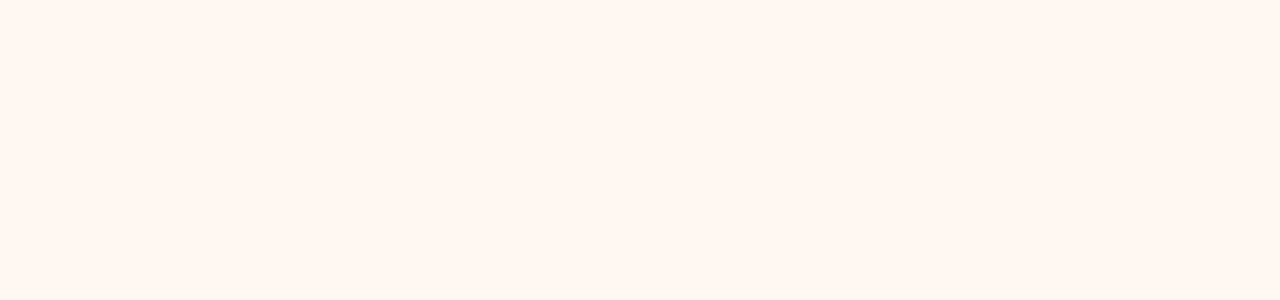
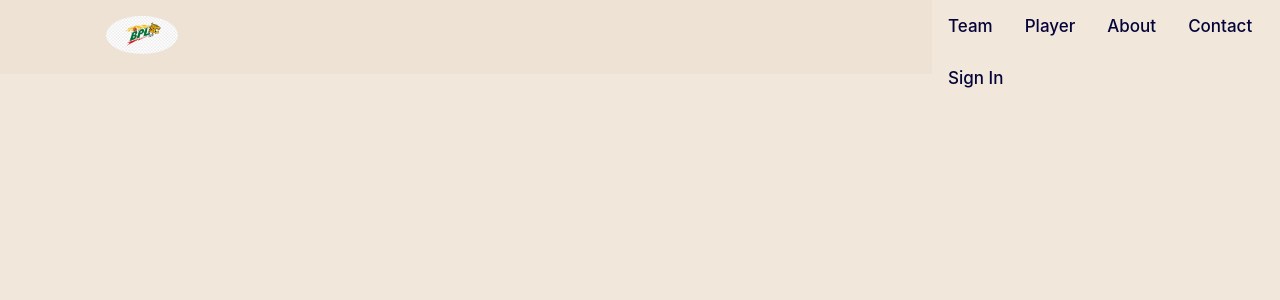
Before and after one commit to muktar-webdev/BPL-Application, a React (Create React App) app: page / in a window 1280 px wide. Shown: the top 300 px of the page. Built offline with nearby package versions, Linux system fonts and the light colour scheme.

Commit message:
Install FontAwesome

```diff
--- a/package.json
+++ b/package.json
@@ -3,6 +3,9 @@
   "version": "0.1.0",
   "private": true,
   "dependencies": {
+    "@fortawesome/fontawesome-svg-core": "^1.2.36",
+    "@fortawesome/free-solid-svg-icons": "^5.15.4",
+    "@fortawesome/react-fontawesome": "^0.1.15",
     "@testing-library/jest-dom": "^5.14.1",
     "@testing-library/react": "^11.2.7",
     "@testing-library/user-event": "^12.8.3",
--- a/src/App.css
+++ b/src/App.css
@@ -2,5 +2,11 @@ body {
   margin: 0px;
   padding: 0px;
   box-sizing: border-box;
-  background-color:#FEF8F0;
+  background-color:#fef8f0;
 }
+
+.App{
+  width: 100%;
+  min-height: 100vh;
+  background-color: #ebe0d1a9;
+}
--- a/src/components/Header/Header.css
+++ b/src/components/Header/Header.css
@@ -0,0 +1,29 @@
+.topbar {
+  width: 100%;
+  overflow: auto;
+  /* background-color:black; */
+}
+.topbar a {
+  float: left;
+  padding: 16px;
+  color: #040438;
+  text-decoration: none;
+  font-size: 17px;
+  font-weight: 500;
+}
+.topbar a img {
+  width: 8%;
+  border-radius: 50%;
+  margin-left: 10%;
+}
+
+.topbar a:hover{
+background-color: #ebe0d1a9;
+}
+
+@media screen and (max-width: 500px) {
+    .topbar a {
+      float: none;
+      display: block;
+    }
+  }
--- a/src/components/Header/Header.js
+++ b/src/components/Header/Header.js
@@ -1,10 +1,20 @@
-import React from 'react';
+import React from "react";
+import "./Header.css";
+import bpl from "../../images/bpl_logo.jpg";
 
 const Header = () => {
-    return (
-        <div>
-        </div>
-    );
+  return (
+    <div className="topbar">
+      <a href="./home">
+        <img src={bpl} alt="" />
+      </a>
+      <a href="./team">Team</a>
+      <a href="./team">Player</a>
+      <a href="./team">About</a>
+      <a href="./team">Contact</a>
+      <a href="./team">Sign In</a>
+    </div>
+  );
 };
 
 export default Header;
```
Also changed, not shown: src/images/bpl_logo.jpg (added), 1 other file (tests, documents, lock files or other folders).
